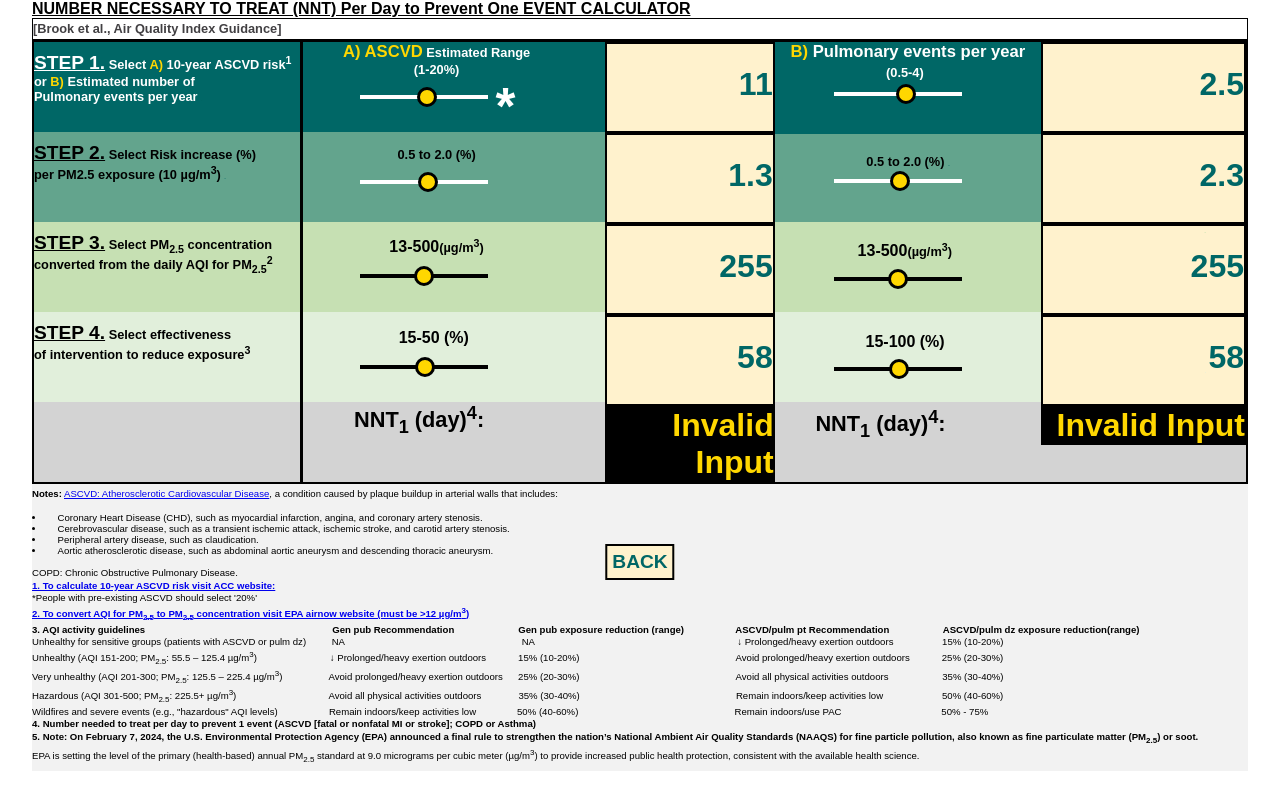
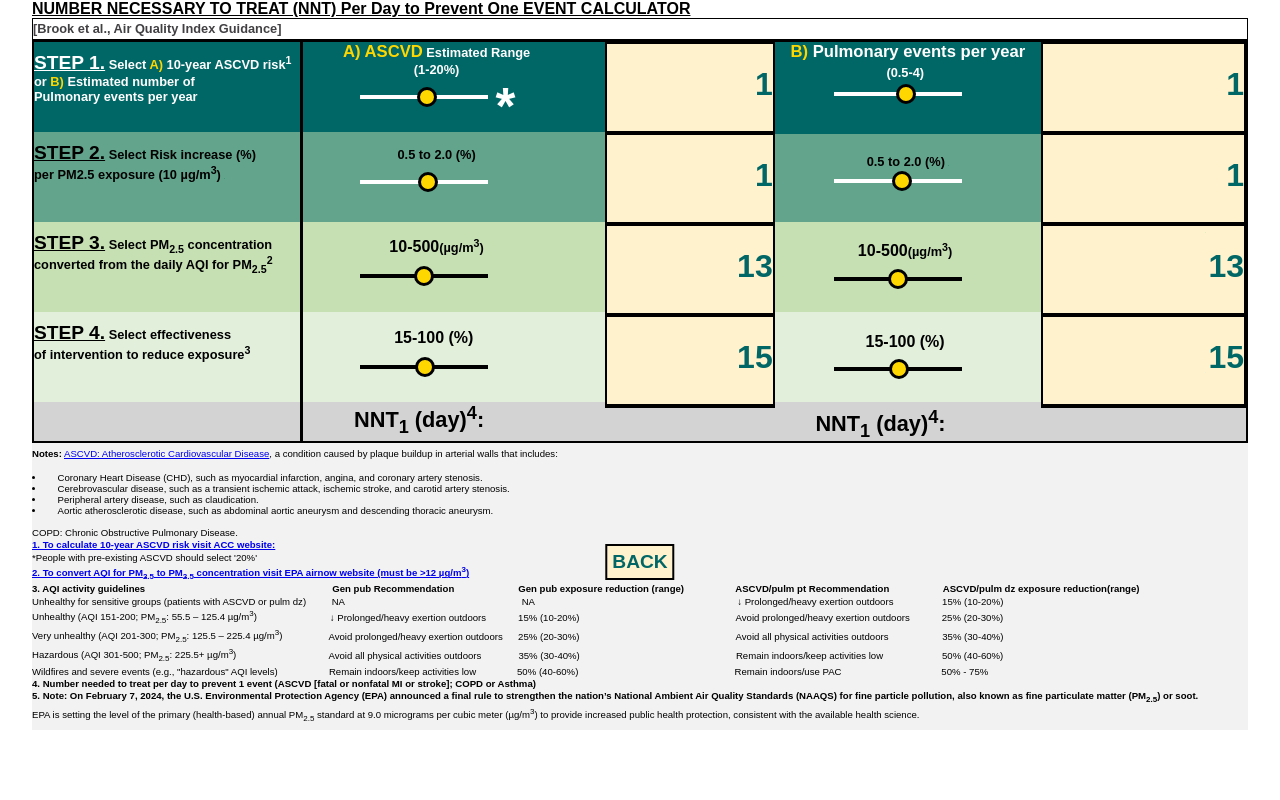
Before and after one commit to jss37/nnt3, a plain HTML site: page index.html in a window 1280 px wide. Drawn offline with Linux system fonts and the light colour scheme.

Commit message:
Update index.html

```diff
--- a/index.html
+++ b/index.html
@@ -291,7 +291,7 @@
                             </div>
                             </div>
                         <div class="Range" style="font-size:1em;padding-top: 50px;padding-bottom: 20px;height: 22px;color:black;  " >
-                            <span>13-500<span style="font-size:1vw;">(µg/m<sup>3</sup>)</span> </span>
+                            <span>10-500<span style="font-size:1vw;">(µg/m<sup>3</sup>)</span> </span>
                             <div class="sliderContainer">
                                 <label class="sliderLabel" for="totalPatientsTreatment" style="color:black;" title="Use Arrow Keys For Precise Selection">
 
@@ -301,7 +301,7 @@
                             </div>
                         </div>
                         <div class="Range" style="font-size:1em;padding-top: 50px;padding-bottom: 20px;height: 22px;color:black;" >
-                            15-50 (%)
+                            15-100 (%)
                             <span id="eventRateControlValue" class="inputNumberDisplay" style="color: #e1efdb;margin-top:50px">15</span>
                             <div class="sliderContainer" style="width:10%">
                                 <label class="sliderLabel" for="eventRateControl" style="color:black; " title="Use Arrow Keys For Precise Selection">
@@ -356,13 +356,13 @@
                                 <div class="sliderContainer2">
                                     <label class="sliderLabel" for="riskIncrease2" title="Use Arrow Keys For Precise Selection";>
 
-                                        <input type="range" id="riskIncrease2" class="slider2" min="0.5" max="4" step=".1" oninput="calculateNNT2()" tabindex="0">
+                                        <input type="range" id="riskIncrease2" class="slider2" min="0.5" max="2" step=".1" oninput="calculateNNT2()" tabindex="0">
 
                                     </label>
                                 </div>
                                 </div>
                             <div class="Range" style="font-size:1em;padding-top: 50px;padding-bottom: 20px;height: 22px;color:black;  " >
-                                <span >13-500<span style="font-size:1vw;">(µg/m<sup>3</sup>)</span> </span>
+                                <span >10-500<span style="font-size:1vw;">(µg/m<sup>3</sup>)</span> </span>
                                 <span id="totalPatientsTreatmentValue2" class="inputNumberDisplay" style="color:#c6e0b3;">13</span>
                                 <div class="sliderContainer2">
                                     <label class="sliderLabel" for="totalPatientsTreatment2" style="color:black;margin-top:.5vw;" title="Use Arrow Keys For Precise Selection">
@@ -454,7 +454,7 @@
             document.getElementById('riskIncreaseDisplay').innerText = d;
 
             // Check if the inputs are valid
-            if (isNaN(a) || isNaN(b) || isNaN(c) ||isNaN(d) || a < 0 || b < 10 || b > 500 || c < 15 || c > 50 || d < .5 || d > 2) {
+            if (isNaN(a) || isNaN(b) || isNaN(c) ||isNaN(d) || a < 0 || b < 10 || b > 500 || c < 15 || c > 100 || d < .5 || d > 2) {
                 document.getElementById('nntResult').innerHTML = "Invalid Input";
             } else {
                 // Calculate X, Y, Z, and NNT
@@ -491,7 +491,7 @@
             document.getElementById('riskIncreaseDisplay2').innerText = d;
 
             // Check if the inputs are valid
-            if (isNaN(a) || isNaN(b) || isNaN(c) || a < 0 || b < 4 || b > 500 || c < 15 || c > 50) {
+            if (isNaN(a) || isNaN(b) || isNaN(c) || a < 0 || b < 4 || b > 500 || c < 15 || c > 100)|| d < .5 || d > 2) {
                 document.getElementById('nntResult2').innerHTML = "Invalid Input";
             } else {
                 // Calculate X, Y, Z, and NNT
```
